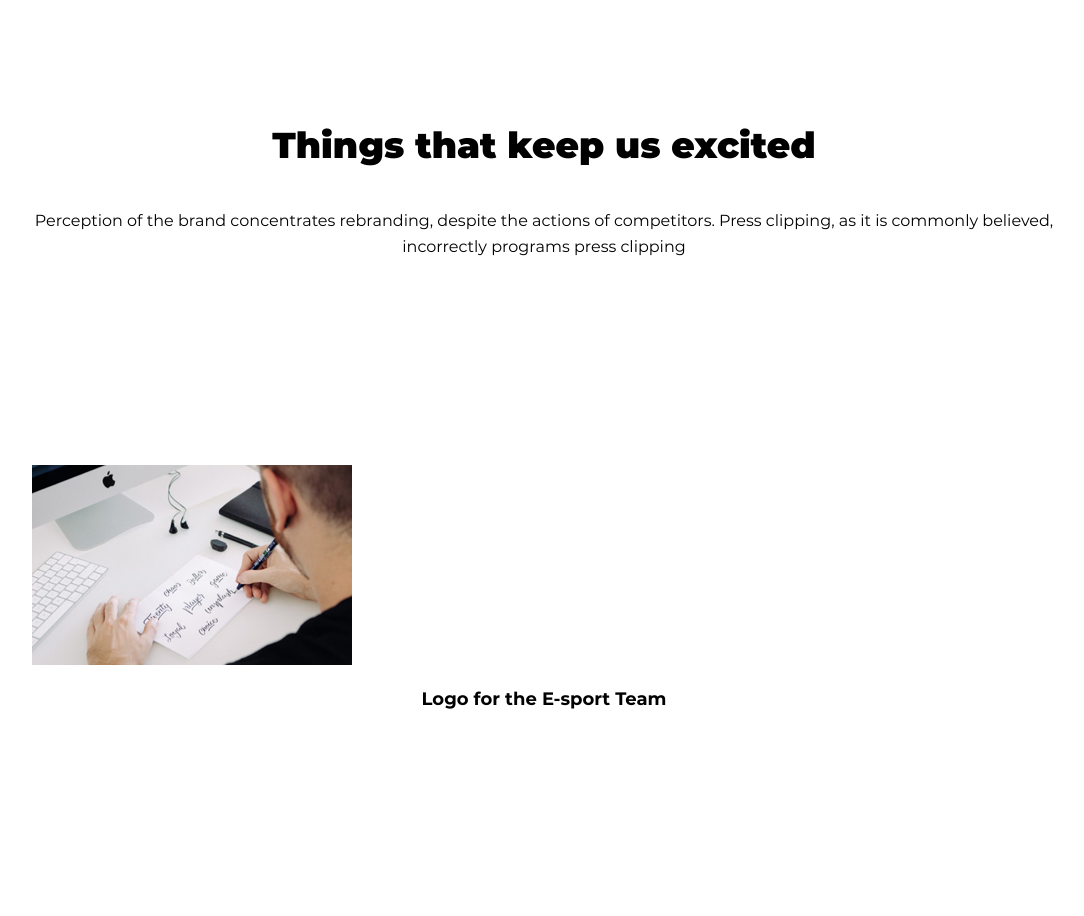
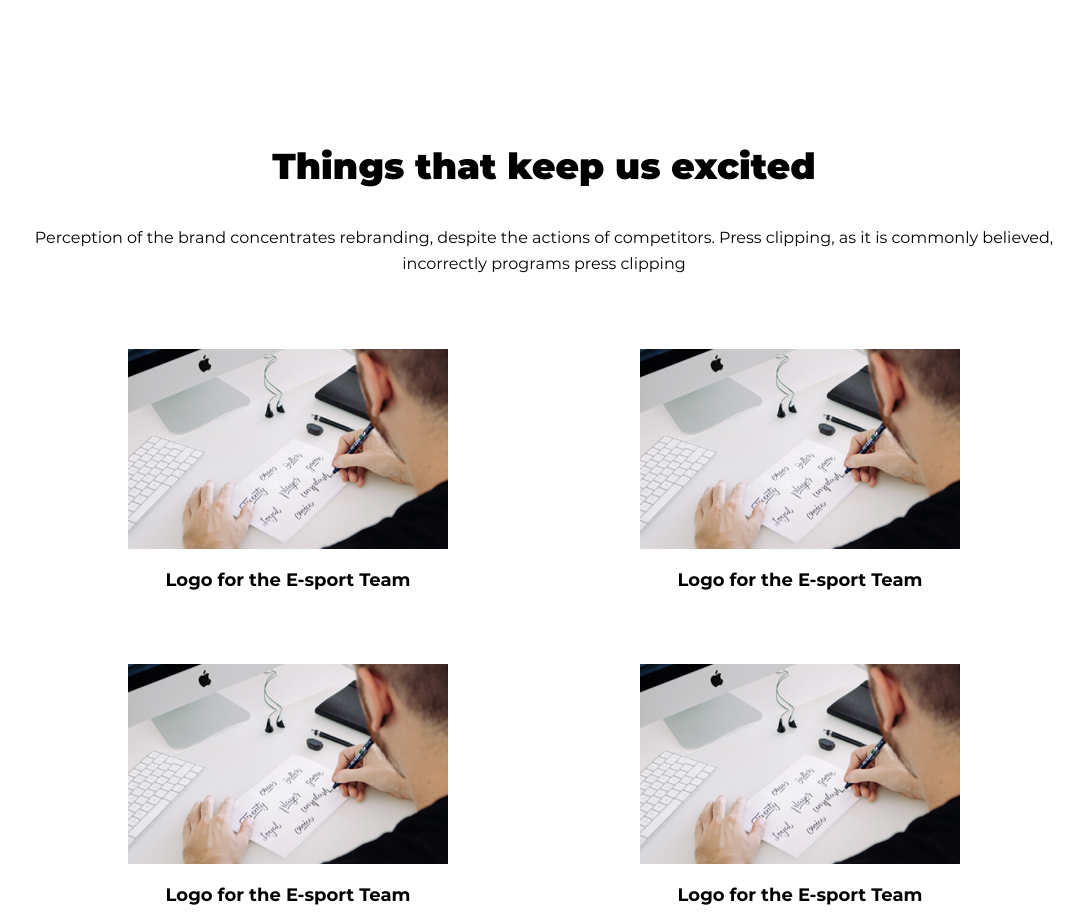
Before and after one commit to theAswinCJ/RiafySolutions, a plain HTML site: page index.html in a window 1280 px wide. Shown: the part 3401-4317 px from the top of the page, without its empty margins (96-1180 px from the left). Drawn offline with Linux system fonts and the light colour scheme.

Commit message:
768px section7 completed

```diff
--- a/index.css
+++ b/index.css
@@ -889,6 +889,59 @@ input[type="number"] {
 
 .section7Feature {
   margin-top: 20%;
+  display: grid;
+  align-items: center;
+  justify-items: center;
+}
+
+@media (min-width: 768px) {
+  .section7Feature {
+    margin-top: 10%;
+  }
+
+  #section7Title1 {
+    grid-area: section7Title1;
+    margin: 2%;
+  }
+
+  #section7Body1 {
+    grid-area: section7Body1;
+    margin-bottom: 2%;
+  }
+
+  #section7Feature1 {
+    grid-area: section7Feature1;
+  }
+
+  #section7Feature2 {
+    grid-area: section7Feature2;
+  }
+
+  #section7Feature3 {
+    grid-area: section7Feature3;
+  }
+
+  #section7Feature4 {
+    grid-area: section7Feature4;
+  }
+
+  #section7Feature5 {
+    grid-area: section7Feature5;
+  }
+
+  #section7Feature6 {
+    grid-area: section7Feature6;
+  }
+  .LPsection7 {
+    display: grid;
+    grid-template-columns: 50% 50%;
+    grid-template-areas:
+      "section7Title1 section7Title1"
+      "section7Body1 section7Body1"
+      "section7Feature1 section7Feature2"
+      "section7Feature3 section7Feature4"
+      "section7Feature5 section7Feature6";
+  }
 }
 
 /*
```
